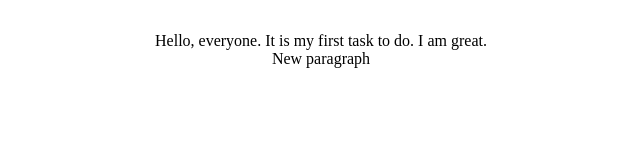
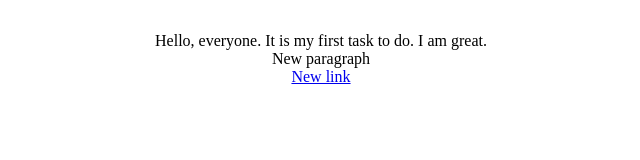
Before and after one commit to rasif1996/gitlearn, a React (Vite) app: page / in a window 1280 px wide. Shown: the top 160 px of the page, without its empty margins (319-959 px from the left). Built offline with nearby package versions, Linux system fonts and the light colour scheme.

Commit message:
[B2B-0005]: add new link

```diff
--- a/src/App.jsx
+++ b/src/App.jsx
@@ -5,6 +5,7 @@ function App() {
 		<>
 			<p>Hello, everyone. It is my first task to do. I am great.</p>
 			<p>New paragraph</p>
+			<a href='#'>New link</a>
 		</>
 	);
 }
```
